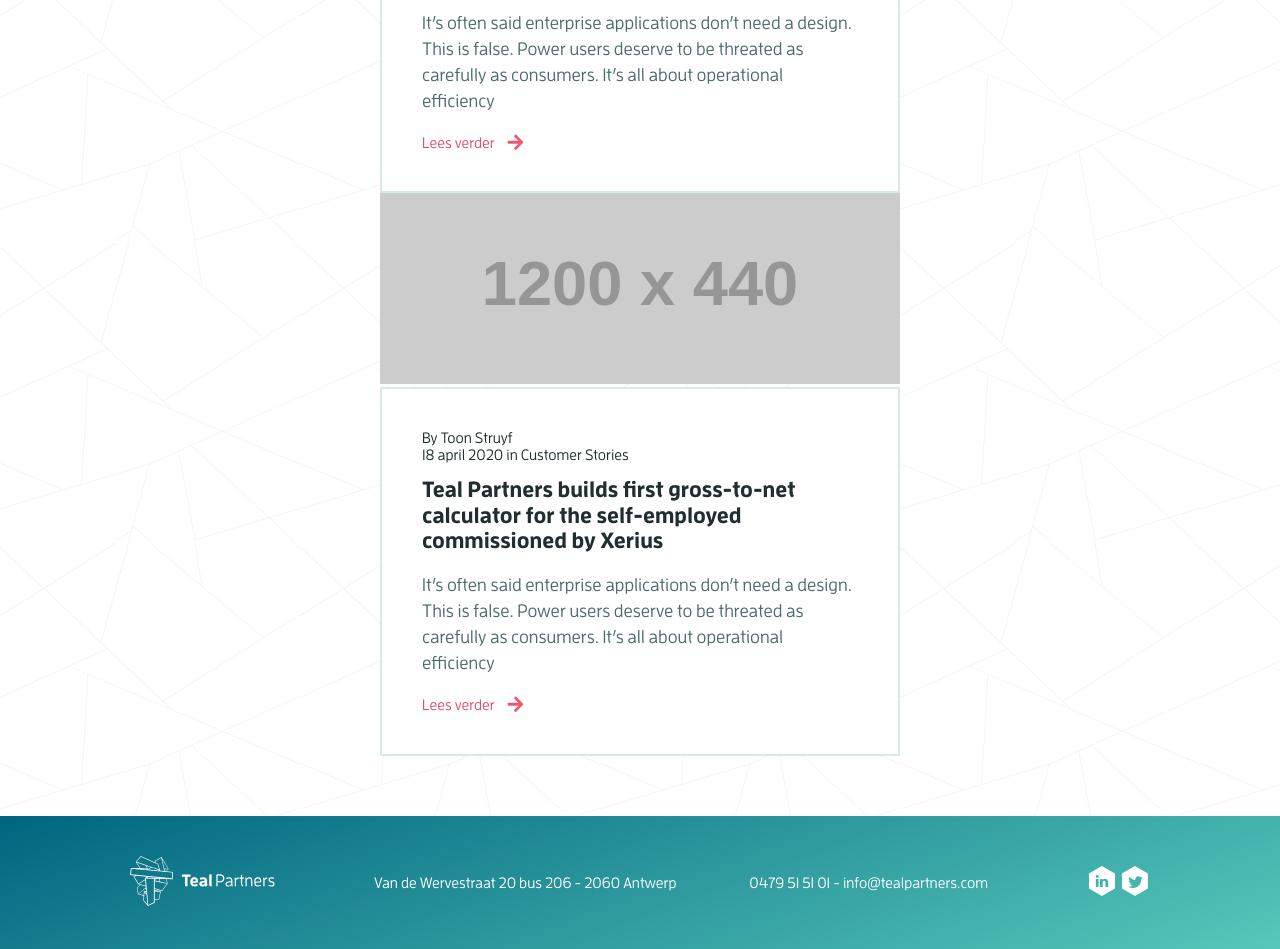
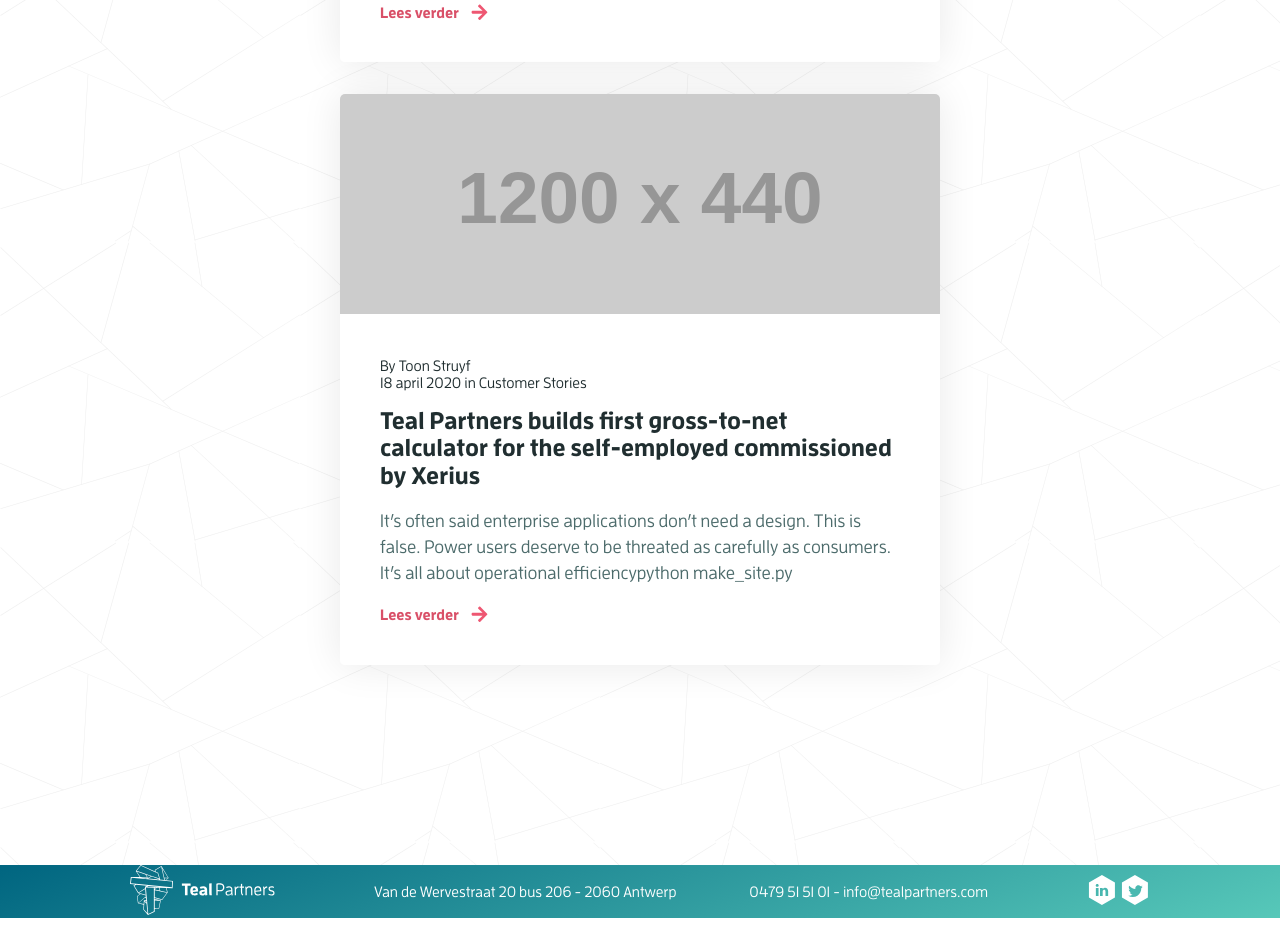
Before and after one commit to tealpartners/website, a plain HTML site: page static/temporary_listofposts.html in a window 1280 px wide. Shown: the part 658-1607 px from the top of the page. After the commit the page ends 1576 px from the top, so only its background shows below. Drawn offline with nearby package versions, Linux system fonts and the light colour scheme; files that its build step writes are made by us from their sources; placeholder pictures from the web are drawn by us.

Commit message:
List of blogposts

```diff
--- a/scss/_blogpost.scss
+++ b/scss/_blogpost.scss
@@ -1,23 +1,51 @@
+
+
+:root{
+  --gap-cards: 16px;
+
+  @include for-size(tablet-landscape-up){
+    --gap-cards: 32px;
+  }
+
+}
+
+
 .blogpost__list{
   max-width: 600px;
+  display: grid;
+  grid-template-columns: 1fr;
+  grid-gap:var(--gap-cards);
 }
 
 .blogpost--teaser{
   --padding-blogpost: 40px;
+  border-radius: 5px;
+  overflow: hidden;
+  box-shadow: 0px 0px 40px rgba(0,0,0,0.09);
+  transition: all 0.1s ease-out;
+  transform: translateY(0px);
+
+  &:hover{
+    cursor: pointer;
+    box-shadow: 0px 0px 30px rgba(0,0,0,0.25);
+    transform: translateY(-4px);
+  }
 }
-
+.blogpost__image{
+  background-color: #fff;
+}
 .blogpost__image img{
   width: 100%;
+
 }
 
 .blogpost__content{
   padding: var(--padding-blogpost);
-  border: 2px solid #D6EBE9;
   background-color: #fff;
 }
 
 .blogpost__title{
-  font-size: 22px;
+  font-size: 24px;
 }
 
 .blogpost__teasertext{
@@ -26,16 +54,12 @@
   color: #4C6B6B;
 }
 
-.blogpost__readmorelink{
+.blogpost__cta{
   border:0;
-
+  color: $color-cta;
+  font-weight: bold;
   svg{
     margin-left: 12px;
     transform: translate(0px, 2px);
   }
 }
-
-
-.III{
-  display: none;
-}
--- a/scss/_page.scss
+++ b/scss/_page.scss
@@ -6,7 +6,7 @@
     position: relative;
     z-index: 50;
   background: linear-gradient(to bottom, rgba(255,255,255,1) 65%,rgba(255,255,255,0) 100%);
-  box-shadow: 0px -5px 8px rgba(0,0,0,0.10);
+  box-shadow: $shadow-over-header;
   border-radius:3px;
   margin: -150px auto 0 auto;
   width: calc(100% - 40px);
@@ -150,9 +150,6 @@
 }
 
 
-
-
-
 .page__content{
   @extend .l-contentcontainer;
 
@@ -201,3 +198,24 @@
 
 
 }
+
+
+.l-page-bloglist-withmenu{
+  @extend .l-wrapper;
+  transform: translateY(-140px);
+
+  display: grid;
+  @include for-size(tablet-up){
+    grid-template-columns: 250px 1fr;
+    grid-gap: 32px;
+    transform: translateY(-140px);
+    align-items: start;
+  }
+}
+
+.l-page-bloglist{
+  @extend .l-wrapper;
+  transform: translateY(-140px);
+  display: grid;
+  justify-content: center;
+}
--- /dev/null
+++ b/scss/_subnav.scss
@@ -0,0 +1,55 @@
+.subnav-container{
+  width: 100%;
+
+  @include for-size(tablet-landscape-up) {
+    background-color:#fff;
+    border-radius: 5px;
+    box-shadow: $shadow-over-header;
+  }
+
+}
+
+.subnav{
+  list-style: none;
+  padding: 0;
+  margin: 0;
+  @include for-size(tablet-up){
+    padding: 32px;
+  }
+
+  &:hover .subnav-link,
+  &.is-open .subnav-link{
+    display: block;
+    transition: all O,1s ease;
+    transform: translateY(0px);
+    opacity: 1;
+    height: 40px;
+  }
+
+}
+
+.subnav-link{
+  text-decoration: none;
+  font-weight: bold;
+  font-size: 16px;
+  color: $color-text1;
+  line-height: 32px;
+
+  transform: translateY(-20px);
+  opacity: 0.01;
+  position: relative;
+  height: 1px;
+
+
+  @include for-size(tablet-landscape-up){
+    display: block;
+  }
+
+  &.active {
+    color: $color-cta;
+
+    transform: translateY(0px);
+    opacity: 1;
+    height: 40px;
+  }
+}
--- a/scss/_vars.scss
+++ b/scss/_vars.scss
@@ -14,3 +14,6 @@
 $color-border: #D9D9D9;
 
 $font1:"Enzo",'Roboto',Arial, Sans Serif;
+
+
+$shadow-over-header: 0px -5px 8px rgba(0,0,0,0.10);
--- a/scss/all.scss
+++ b/scss/all.scss
@@ -6,20 +6,21 @@
 
 
 // Layout and modules
-@import "_layout.scss";
+@import "_about.scss";
+@import "_bigpic.scss";
+@import "_blog.scss";
+@import "_blogpost.scss";
+@import "_contactinfo.scss";
+@import "_floaters.scss";
+@import "_floatquotes.scss";
+@import "_footer.scss";
 @import "_general.scss";
 @import "_header.scss";
+@import "_layout.scss";
+@import "_logo-bar.scss";
 @import "_mainquote.scss";
-@import "_floaters.scss";
-@import "_about.scss";
-@import "_blog.scss";
-@import "_bigpic.scss";
-@import "_footer.scss";
 @import "_page.scss";
+@import "_projects.scss";
+@import "_subnav.scss";
 @import "_team.scss";
 @import "_testimonials.scss";
-@import "_contactinfo.scss";
-@import "_projects.scss";
-@import "_logo-bar.scss";
-@import "_floatquotes.scss";
-@import "_blogpost.scss";
--- a/static/temporary_listofposts.html
+++ b/static/temporary_listofposts.html
@@ -25,9 +25,20 @@
 </header>
 
 <main>
-    <div class="page">
-        <div class="l-wrapper blogpost__list">
+    <div class="l-page-bloglist">
+        <!--
+        <div class="subnav-container">
+            <ul class="subnav">
+                <li class="subnav-item"><a href="#category" class="subnav-link active">Latest</a></li>
+                <li class="subnav-item"><a href="#category" class="subnav-link">Customer cases</a></li>
+                <li class="subnav-item"><a href="#category" class="subnav-link">Employee stories</a></li>
+                <li class="subnav-item"><a href="#category" class="subnav-link">Teal philosophy</a></li>
+            </ul>
+        </div>
+        -->
+        <div class=" blogpost__list">
             <article class="blogpost--teaser">
+                <span href="blogpost--link" href="#" >
                     <div class="blogpost__image"><img src="https://dummyimage.com/1200x440/000/fff" alt="" /></div>
                     <div class="blogpost__content">
                         <div class="blogpost__meta">
@@ -41,11 +52,11 @@
                         <p class="blogpost__teasertext">
                             It’s often said enterprise applications don’t need a design. This is false. Power users deserve to be threated as carefully as consumers. It’s all about operational efficiency
                         </p>
-                    <a href="" class="blogpost__readmorelink">Lees verder<svg width="17" height="16" viewBox="0 0 17 16" fill="none" xmlns="http://www.w3.org/2000/svg">
+                        <span class="blogpost__cta">Lees verder<svg width="17" height="16" viewBox="0 0 17 16" fill="none" xmlns="http://www.w3.org/2000/svg">
                             <path d="M7.30469 1.60547C6.95312 1.95703 6.98828 2.48438 7.30469 2.83594L11.5586 6.84375H1.46875C0.976562 6.84375 0.625 7.23047 0.625 7.6875V8.8125C0.625 9.30469 0.976562 9.65625 1.46875 9.65625H11.5586L7.30469 13.6992C6.98828 14.0508 6.98828 14.5781 7.30469 14.9297L8.07812 15.7031C8.42969 16.0195 8.95703 16.0195 9.27344 15.7031L16.1289 8.84766C16.4453 8.53125 16.4453 8.00391 16.1289 7.65234L9.27344 0.832031C8.95703 0.515625 8.42969 0.515625 8.07812 0.832031L7.30469 1.60547Z" fill="#EE5772"/>
-                    </svg></a>
+                        </svg></span>
                     </div>
-
+                </a>
             </article>
             <article class="blogpost--teaser">
                 <div class="blogpost__image"><img src="https://dummyimage.com/1200x440/000/fff" alt=""></div>
@@ -59,9 +70,9 @@
                         Teal Partners builds first gross-to-net calculator for the self-employed commissioned by Xerius
                     </h1>
                     <p class="blogpost__teasertext">
-                        It’s often said enterprise applications don’t need a design. This is false. Power users deserve to be threated as carefully as consumers. It’s all about operational efficiency
+                        It’s often said enterprise applications don’t need a design. This is false. Power users deserve to be threated as carefully as consumers. It’s all about operational efficiencypython make_site.py
                     </p>
-                    <a href="" class="blogpost__readmorelink">Lees verder<svg width="17" height="16" viewBox="0 0 17 16" fill="none" xmlns="http://www.w3.org/2000/svg">
+                    <a href="" class="blogpost__cta">Lees verder<svg width="17" height="16" viewBox="0 0 17 16" fill="none" xmlns="http://www.w3.org/2000/svg">
                         <path d="M7.30469 1.60547C6.95312 1.95703 6.98828 2.48438 7.30469 2.83594L11.5586 6.84375H1.46875C0.976562 6.84375 0.625 7.23047 0.625 7.6875V8.8125C0.625 9.30469 0.976562 9.65625 1.46875 9.65625H11.5586L7.30469 13.6992C6.98828 14.0508 6.98828 14.5781 7.30469 14.9297L8.07812 15.7031C8.42969 16.0195 8.95703 16.0195 9.27344 15.7031L16.1289 8.84766C16.4453 8.53125 16.4453 8.00391 16.1289 7.65234L9.27344 0.832031C8.95703 0.515625 8.42969 0.515625 8.07812 0.832031L7.30469 1.60547Z" fill="#EE5772"/>
                     </svg></a>
                 </div>
```
Also changed, not shown: scss/_layout.scss (line endings or trailing spaces). Lines whose indentation alone changed are shown as unchanged.
